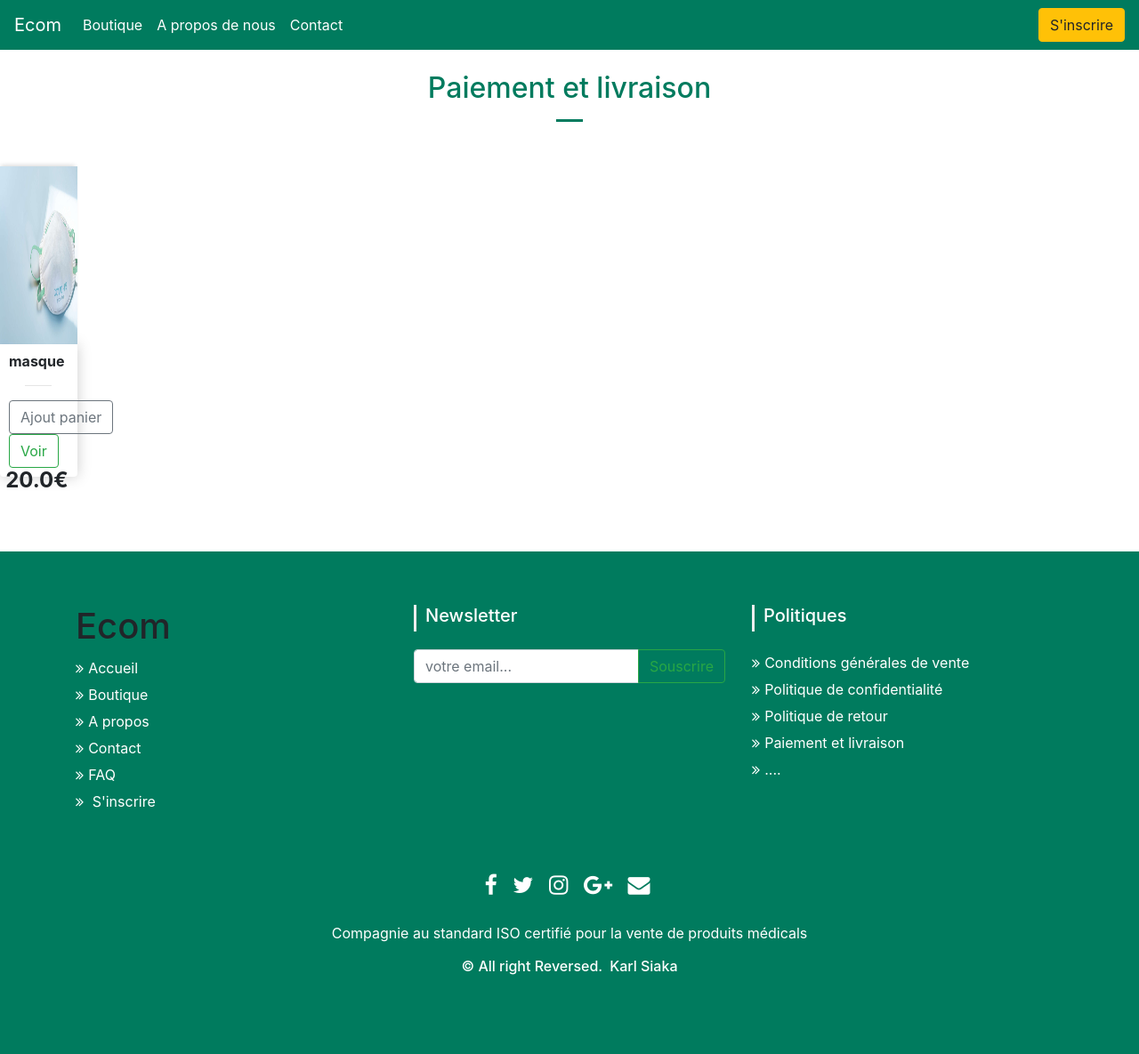
After one commit to theabstact237/djangoEsant-, a Django app: page /en/paiement-et-livraison/ in a window 1280 px wide. The commit adds this page. Shown: the whole page at 89% size. Run offline with Django 3.2, Linux system fonts and the light colour scheme; data comes from the database, SQL or seed files in the repository; both versions use the stored data as it was after the commit; data that the repository does not hold is empty; some libraries are stand-ins or nearby versions.

Commit message:
third commit

```diff
--- a/requirements.txt
+++ b/requirements.txt
@@ -5,6 +5,7 @@ certifi==2020.6.20
 chardet==3.0.4
 distlib==0.3.1
 dj==0.1
+dj-database-url==0.5.0
 Django==3.0.8
 django-modelcluster==5.0.2
 django-taggit==1.3.0
@@ -12,12 +13,14 @@ django-treebeard==4.3.1
 djangorestframework==3.11.0
 draftjs-exporter==2.1.7
 filelock==3.0.12
+gunicorn==20.0.4
 html5lib==1.1
 idna==2.10
 importlib-metadata==1.7.0
 install==1.3.3
 l18n==2018.5
 Pillow==7.2.0
+psycopg2==2.8.5
 pytz==2020.1
 requests==2.24.0
 six==1.15.0
@@ -28,6 +31,7 @@ urllib3==1.25.10
 virtualenv==20.0.28
 wagtail==2.9.3
 webencodings==0.5.1
+whitenoise==5.2.0
 Willow==1.3
 XlsxWriter==1.3.0
 zipp==3.1.0
--- a/static/css/main.css
+++ b/static/css/main.css
@@ -15,7 +15,7 @@ h1,h2,h3,h4,h5,h6{
 }
 
 .thumbnail{
-	width: 80%;
+	width: 100%;
 	height: 200px;
 	-webkit-box-shadow: -1px -3px 5px -2px rgba(214,214,214,1);
     -moz-box-shadow: -1px -3px 5px -2px rgba(214,214,214,1);
--- a/store/admin.py
+++ b/store/admin.py
@@ -7,6 +7,7 @@ admin.site.register(Product)
 admin.site.register(Order)
 admin.site.register(OrderItem)
 admin.site.register(ShippingAddress)
+admin.site.register(Category)
 admin.site.index_title = ('Panneau de control')
 admin.site.site_header = ('plateforme Administration du site web ')
 admin.site.site_title = ('gestion du site')
--- a/store/templates/store/main.html
+++ b/store/templates/store/main.html
@@ -72,32 +72,33 @@
 
 	  <div class="collapse navbar-collapse" id="navbarSupportedContent">
 	    <ul class="navbar-nav mr-auto">
+         {% if cat_menu %}
 			  <li>
 		   <!-- Basic dropdown -->
+
 <button class="btn btn-primar dropdown-toggle mr-1 rounded-left rounded-right  " type="button" data-toggle="dropdown"
   aria-haspopup="true" aria-expanded="false" style="color:">Catégories</button>
 
 <div class="dropdown-menu">
-  <a class="dropdown-item" href="#">Masques médicals</a>
-  <a class="dropdown-item" href="#">Masques en tissus</a>
-  <a class="dropdown-item" href="#">Gels hydroalcooliques</a>
-  <a class="dropdown-item" href="#">Distributeurs hydroalcooliques</a>
-  <a class="dropdown-item" href="#">Blouses médicales</a>
-  <a class="dropdown-item" href="#">Gants de protection</a>
-  <a class="dropdown-item" href="#">Protections du visage</a>
-  <a class="dropdown-item" href="#"></a>
-  <a class="dropdown-item" href="#"></a>
-  <div class="dropdown-divider"></div>
+	{% for item in cat_menu %}
+  <a class="dropdown-item" href="{% url 'category' item%}">{{item}}</a>
+  {% endfor %}
+  <!--<div class="dropdown-divider"></div>
   <a class="dropdown-item" href="#">Autres</a>
-</div>
+</div>-->
 <!-- Basic dropdown -->
 	 </li>
+	 {% endif %}
 	 <li class="nav-item active">
 		<a class="nav-link" href="{% url 'boutique' %}">Boutique <span class="sr-only">(current)</span></a>
 	  </li>
 	  <li class="nav-item active">
+		<a class="nav-link" href="{% url 'propos' %}">A propos de nous <span class="sr-only"></span></a>
+	  </li>
+	  <li class="nav-item active">
 		<a class="nav-link" href="{% url 'contact' %}">Contact <span class="sr-only"></span></a>
 	  </li>
+
 	    </ul>
 	    <div class="form-inline my-2 my-lg-0">
 
@@ -130,13 +131,13 @@
 				<div class="col-xs-12 col-sm-4 col-md-4">
 					<h1>Ecom</h1>
 					<ul class="list-unstyled quick-links">
-						<li><a href="javascript:void();"><i class="fa fa-angle-double-right"></i>Accueil</a></li>
-						<li><a href="javascript:void();"><i class="fa fa-angle-double-right"></i>Boutique</a></li>
-						<li><a href="javascript:void();"><i class="fa fa-angle-double-right"></i>A propos</a></li>
+						<li><a href="{% url 'store' %}"><i class="fa fa-angle-double-right"></i>Accueil</a></li>
+						<li><a href="{% url 'boutique' %}"><i class="fa fa-angle-double-right"></i>Boutique</a></li>
+						<li><a href="{% url 'propos' %}"><i class="fa fa-angle-double-right"></i>A propos</a></li>
 
-						<li><a href="javascript:void();"><i class="fa fa-angle-double-right"></i>Contact</a></li>
-						<li><a href="javascript:void();"><i class="fa fa-angle-double-right"></i>FAQ</a></li>
-						<li><a href="javascript:void();"><i class="fa fa-angle-double-right"></i>Politique de confidentialité</a></li>
+						<li><a href="{% url 'contact' %}"><i class="fa fa-angle-double-right"></i>Contact</a></li>
+						<li><a href="{% url 'faq' %}"><i class="fa fa-angle-double-right"></i>FAQ</a></li>
+
 						{% if request.user.is_authenticated %}
 						<li><a href="javascript:void();"><i class="fa fa-angle-double-right"></i>Déconnexion</a></li>
 						 {% else %}
@@ -155,12 +156,17 @@
         </form>
 				</div>
 				<div class="col-xs-12 col-sm-4 col-md-4">
-					<h5>Contacts</h5>
+					<h5>Politiques</h5>
 					<ul class="list-unstyled quick-links">
-						<li><a href="javascript:void();"><i class="fa fa-phone"></i> +237691666113</a></li>
-						<li><a href="javascript:void();"><i class="fa fa-envelope"></i> email@gmail.com</a></li>
+						<!--<li><a href="javascript:void();"><i class="fa fa-phone"></i> +237691666113</a></li>
+						<li><a href="javascript:void();"><i class="fa fa-envelope"></i> email@gmail.com</a></li>-->
 
+							<li><a href="{% url 'conditions-générales-de-ventes' %}"><i class="fa fa-angle-double-right"></i>Conditions générales de vente</a></li>
+							<li><a href="{% url 'politique-de-confidentialité' %}"><i class="fa fa-angle-double-right"></i>Politique de confidentialité</a></li>
+							<li><a href="{% url 'politique-de-retour' %}"><i class="fa fa-angle-double-right"></i>Politique de retour</a></li>
+						  <li><a href="{% url 'paiement-et-livraison' %}"><i class="fa fa-angle-double-right"></i>Paiement et livraison</a></li>
 						<li><a href="https://www.linkedin.com/mwlite/in/siaka-karl-45b219119" title="Design and developed by"><i class="fa fa-angle-double-right"></i>....</a></li>
+
 					</ul>
 				</div>
 			</div>
@@ -171,7 +177,7 @@
 						<li class="list-inline-item"><a href="javascript:void();"><i class="fa fa-twitter"></i></a></li>
 						<li class="list-inline-item"><a href="javascript:void();"><i class="fa fa-instagram"></i></a></li>
 						<li class="list-inline-item"><a href="javascript:void();"><i class="fa fa-google-plus"></i></a></li>
-						<li class="list-inline-item"><a href="javascript:void();" target="_blank"><i class="fa fa-envelope"></i></a></li>
+						<li class="list-inline-item"><a href="{%url 'contact'%}" target="_blank"><i class="fa fa-envelope"></i></a></li>
 					</ul>
 				</div>
 				</hr>
--- /dev/null
+++ b/store/templates/store/paiement-et-livraison.html
@@ -0,0 +1,36 @@
+{% extends 'store/main.html' %}
+{% load static %}
+{% block content %}
+
+<h2 class="new4"style="color:#007b5e;text-align:center;">Paiement et livraison</h2>
+
+		<hr style="  margin-top: 1rem;
+    margin-bottom: 1rem;
+    border: 0;
+    border-top: 3px solid #007b5e;
+    width: 30px;">
+		</div>
+		<br>
+	<div class="row ">
+	<div>
+
+		{% for product in products %}
+
+		<div class="col-lg-4">
+
+			<img class="thumbnail" src="{{product.imageURL}}">
+			<div class="box-element product">
+				<h6><strong>{{product.name}}</strong></h6>
+				<hr>
+
+				<button data-product="{{product.id}}" data-action="add" class="btn btn-outline-secondary add-btn update-cart">Ajout panier</button>
+
+				<a class="btn btn-outline-success" href="{% url 'product_detail' product.id %}">Voir</a>
+				<h4 style="display: inline-block; float: right;"><strong>{{product.price}}€</strong></h4>
+
+			</div>
+		</div>
+		{% endfor %}
+	</div>
+
+{% endblock content %}
--- a/store/templates/store/product_detail.html
+++ b/store/templates/store/product_detail.html
@@ -23,7 +23,7 @@
                             <span>(18 reviews)</span>
                         </div>
                         <div class="product__details__price">{{product.price}}€</div>
-                        <p> {{product.description}}</p>
+                        <p> {{product.short_description}}</p>
                         <div class="product__details__quantity">
                             <div class="quantity">
 
@@ -33,7 +33,7 @@
 
                         <ul>
                             <li><b>disponibilité</b> <span>{{product.availability}}</span></li>
-                            <li><b>Livraison</b> <span>07 jours<samp> sans frais</samp></span></li>
+                            <li><b> Frais de Livraison</b> <span>{{product.frais_deLivraison}}<samp> Euros</samp></span></li>
 
                             <li><b>Partagez</b>
                                 <div class="share">
--- a/store/urls.py
+++ b/store/urls.py
@@ -1,17 +1,23 @@
 from django.urls import path
 
 from . import views
-from .views import ProductDetailView
+from .views import ProductDetailView, CategoryView
 
 urlpatterns = [
 	#Leave as empty string for base url
 	path('', views.store, name="store"),
 	path('boutique/', views.boutique, name="boutique"),
+	path('propos/', views.propos, name="propos"),
+	path('conditions-générales-de-ventes/', views.cgv, name="conditions-générales-de-ventes"),
+	path('paiement-et-livraison/', views.paiement, name="paiement-et-livraison"),
+	path('faq/', views.faq, name="faq"),
+    path('politique-de-retour/', views.retour, name="politique-de-retour"),
+	path('politique-de-confidentialité/', views.politique, name="politique-de-confidentialité"),
 	path('cart/', views.cart, name="cart"),
 	path('checkout/', views.checkout, name="checkout"),
     path('contact/', views.contact, name="contact"),
 	path('update_item/', views.updateItem, name="update_item"),
 	path('process_order/', views.processOrder, name="process_order"),
     path('store/<int:pk>/', views.ProductDetailView.as_view(), name="product_detail"),
-
+    path('category/<str:cats>/', views.CategoryView, name="category"),
 ]
--- a/store/views.py
+++ b/store/views.py
@@ -9,13 +9,21 @@ from django.views.generic import (
     DetailView,
     CreateView,
     UpdateView,
-    DeleteView
+    DeleteView,
+
 )
 from django.core.mail import send_mail
 from .models import Product
 
 class ProductDetailView(DetailView):
     model = Product
+
+def CategoryView(request, cats):
+	category_products = Product.objects.filter(category=cats)
+
+	cat_menu = Category.objects.all()
+	return render(request, 'store/categories.html', {'cats':cats.title(), 'category_products':category_products, 'cat_menu':cat_menu })
+
 
 
 def store(request):
@@ -24,9 +32,10 @@ def store(request):
 	cartItems = data['cartItems']
 	order = data['order']
 	items = data['items']
+	cat_menu = Category.objects.all()
 
 	products = Product.objects.all()
-	context = {'products':products, 'cartItems':cartItems}
+	context = {'products':products, 'cartItems':cartItems,'cat_menu':cat_menu}
 	return render(request, 'store/accueil.html', context)
 
 def boutique(request):
@@ -35,10 +44,35 @@ def boutique(request):
 	cartItems = data['cartItems']
 	order = data['order']
 	items = data['items']
+	cat_menu = Category.objects.all()
 
 	products = Product.objects.all()
-	context = {'products':products, 'cartItems':cartItems}
+	context = {'products':products, 'items':items, 'order':order, 'cartItems':cartItems,'cat_menu':cat_menu }
 	return render(request, 'store/boutique.html', context)
+
+def propos(request):
+	data = cartData(request)
+
+	cartItems = data['cartItems']
+	order = data['order']
+	items = data['items']
+	cat_menu = Category.objects.all()
+
+	products = Product.objects.all()
+	context = {'products':products, 'items':items, 'order':order, 'cartItems':cartItems,'cat_menu':cat_menu }
+	return render(request, 'store/propos.html', context)
+
+def cgv(request):
+	data = cartData(request)
+
+	cartItems = data['cartItems']
+	order = data['order']
+	items = data['items']
+	cat_menu = Category.objects.all()
+
+	products = Product.objects.all()
+	context = {'products':products, 'items':items, 'order':order, 'cartItems':cartItems,'cat_menu':cat_menu }
+	return render(request, 'store/conditions-generales-de-vente.html', context)
 
 def cart(request):
 	data = cartData(request)
@@ -46,9 +80,55 @@ def cart(request):
 	cartItems = data['cartItems']
 	order = data['order']
 	items = data['items']
+	cat_menu = Category.objects.all()
 
-	context = {'items':items, 'order':order, 'cartItems':cartItems}
+	context = {'items':items, 'order':order, 'cartItems':cartItems,'cat_menu':cat_menu }
 	return render(request, 'store/cart.html', context)
+def politique(request):
+	data = cartData(request)
+
+	cartItems = data['cartItems']
+	order = data['order']
+	items = data['items']
+	cat_menu = Category.objects.all()
+
+	products = Product.objects.all()
+	context = {'products':products, 'items':items, 'order':order, 'cartItems':cartItems,'cat_menu':cat_menu }
+	return render(request, 'store/politique-de-confidentialite.html', context)
+def retour(request):
+	data = cartData(request)
+
+	cartItems = data['cartItems']
+	order = data['order']
+	items = data['items']
+	cat_menu = Category.objects.all()
+
+	products = Product.objects.all()
+	context = {'products':products, 'items':items, 'order':order, 'cartItems':cartItems,'cat_menu':cat_menu }
+	return render(request, 'store/politique-de-retour.html', context)
+def paiement(request):
+	data = cartData(request)
+
+	cartItems = data['cartItems']
+	order = data['order']
+	items = data['items']
+	cat_menu = Category.objects.all()
+
+	products = Product.objects.all()
+	context = {'products':products, 'items':items, 'order':order, 'cartItems':cartItems,'cat_menu':cat_menu }
+	return render(request, 'store/paiement-et-livraison.html', context)
+
+def faq(request):
+	data = cartData(request)
+
+	cartItems = data['cartItems']
+	order = data['order']
+	items = data['items']
+	cat_menu = Category.objects.all()
+
+	products = Product.objects.all()
+	context = {'products':products, 'items':items, 'order':order, 'cartItems':cartItems,'cat_menu':cat_menu }
+	return render(request, 'store/faq.html', context)
 
 
 def contact(request):
@@ -57,8 +137,9 @@ def contact(request):
 	cartItems = data['cartItems']
 	order = data['order']
 	items = data['items']
+	cat_menu = Category.objects.all()
 
-	context = {'items':items, 'order':order, 'cartItems':cartItems}
+	context = {'items':items, 'order':order, 'cartItems':cartItems,'cat_menu':cat_menu }
 	if request.method =="POST":
 		message_name = request.POST['message-name']
 		message_email = request.POST['message-email']
@@ -108,7 +189,7 @@ def updateItem(request):
 	if orderItem.quantity <= 0:
 		orderItem.delete()
 
-	return JsonResponse('Item was added', safe=False)
+	return JsonResponse('article ajouté', safe=False)
 
 def processOrder(request):
 	transaction_id = datetime.datetime.now().timestamp()
@@ -133,8 +214,8 @@ def processOrder(request):
 		order=order,
 		address=data['shipping']['address'],
 		city=data['shipping']['city'],
-		state=data['shipping']['state'],
+		country=data['shipping']['country'],
 		zipcode=data['shipping']['zipcode'],
 		)
 
-	return JsonResponse('Payment submitted..', safe=False)
+	return JsonResponse('Payement transmit..', safe=False)
```
Also changed, not shown: store/models.py (+20 -1 lines), store/templates/store/boutique.html (+30 -1 lines), store/templates/store/categories.html (added, +38 -0 lines), store/templates/store/conditions-generales-de-vente.html (added, +26 -0 lines), store/templates/store/faq.html (added, +16 -0 lines), store/templates/store/politique-de-confidentialite.html (added, +17 -0 lines), store/templates/store/politique-de-retour.html (added, +17 -0 lines), store/templates/store/propos.html (added, +19 -0 lines), db.sqlite3, store/migrations/0004_category.py (added), store/migrations/0005_auto_20200828_1413.py (added).
